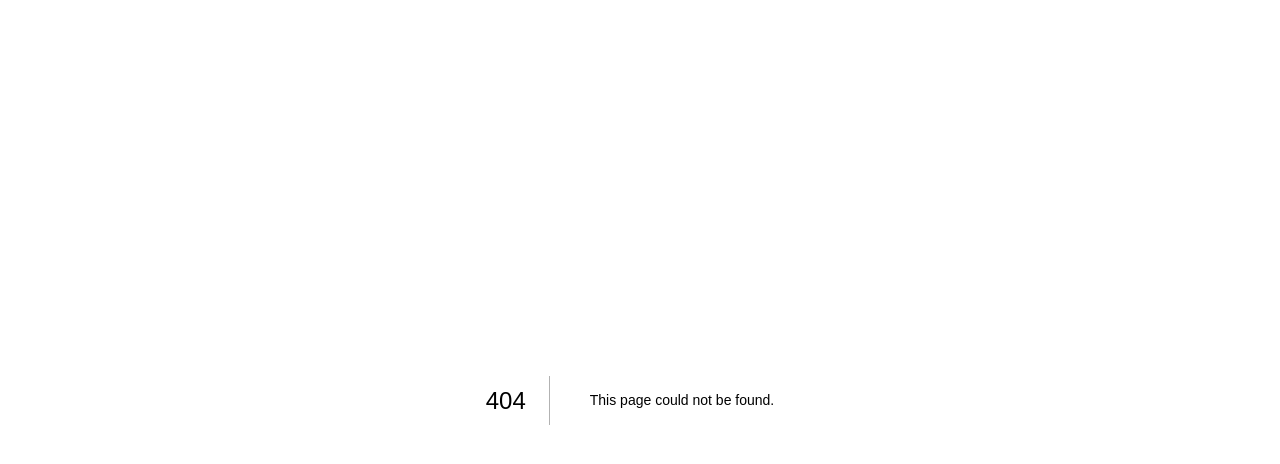
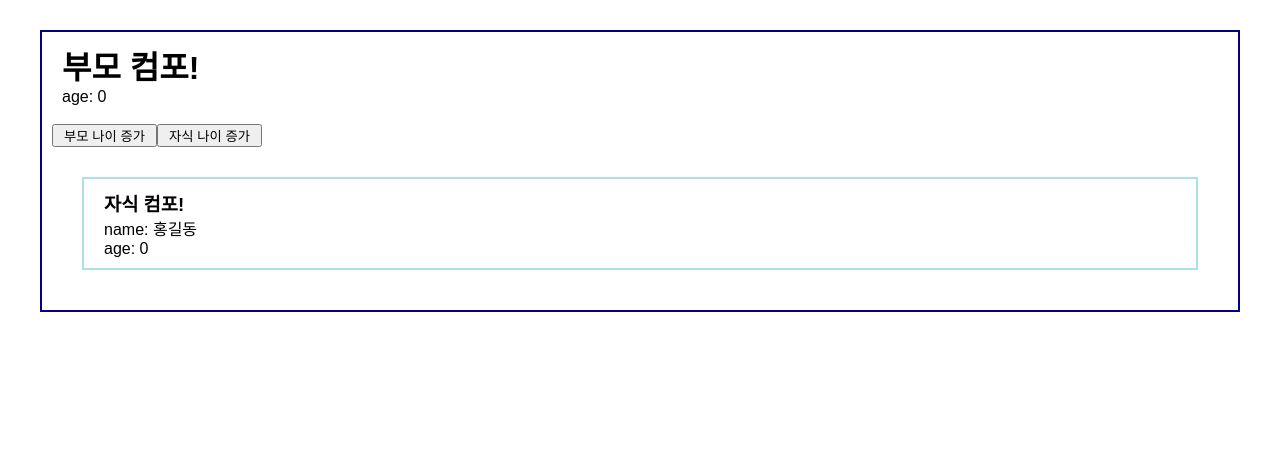
Before and after one commit to hyeun427/React-Hooks, a Next.js app: page /reactMemo in a window 1280 px wide. Before the commit this address had no page. Shown: the top 464 px of the page. Built offline with nearby package versions, Linux system fonts and the light colour scheme.

Commit message:
React.memo

```diff
--- a/pages/index.js
+++ b/pages/index.js
@@ -7,6 +7,7 @@ export default function Home() {
     display: flex;
     flex-direction: column;
   `;
+
   const Button = styled.button`
     margin: 10px;
     width: 200px;
@@ -46,6 +47,10 @@ export default function Home() {
     router.push("/useCallback");
   };
 
+  const onClickReactMemo = () => {
+    router.push("/reactMemo");
+  };
+
   return (
     <Wrapper>
       <Button onClick={onClickState}>useState로 출발🐤</Button>
@@ -54,6 +59,7 @@ export default function Home() {
       <Button onClick={onClickContext}>useContext로 출발💕</Button>
       <Button onClick={onClickMemo}>useMemo로 출발🎁</Button>
       <Button onClick={onClickCallback}>useCallback으로 출발👻</Button>
+      <Button onClick={onClickReactMemo}>React.memo로 출발🥶</Button>
     </Wrapper>
   );
 }
--- /dev/null
+++ b/pages/reactMemo/index.js
@@ -0,0 +1,9 @@
+import ReactmemoCompo1 from "../../src/7.react.memo/1";
+
+export default function ReactmemoPage() {
+  return (
+    <>
+      <ReactmemoCompo1 />
+    </>
+  );
+}
--- /dev/null
+++ b/src/7.react.memo/1/index.js
@@ -0,0 +1,28 @@
+import { useState } from "react";
+import Child from "../2";
+
+export default function ReactmemoCompo1() {
+  const [parentAge, setParentAge] = useState(0);
+  const [childAge, setChildAge] = useState(0);
+
+  const onClickParentAge = () => {
+    setParentAge(parentAge + 1);
+  };
+
+  const onClickChildAge = () => {
+    setChildAge(childAge + 1);
+  };
+
+  console.log("부모가 렌더링 되었습니다!");
+
+  return (
+    <div style={{ border: "2px solid navy", padding: "10px", margin: "30px" }}>
+      <h1>부모 컴포!</h1>
+      <p>age: {parentAge}</p>
+      <br />
+      <button onClick={onClickParentAge}>부모 나이 증가</button>
+      <button onClick={onClickChildAge}>자식 나이 증가</button>
+      <Child name={"홍길동"} age={childAge} />
+    </div>
+  );
+}
--- /dev/null
+++ b/src/7.react.memo/2/index.js
@@ -0,0 +1,20 @@
+import { memo } from "react";
+
+const Child = ({ name, age }) => {
+  console.log("자녀도 렌더링이 되었습니다!");
+  return (
+    <div
+      style={{
+        border: "2px solid powderblue",
+        padding: "10px",
+        margin: "30px",
+      }}
+    >
+      <h3>자식 컴포!</h3>
+      <p>name: {name}</p>
+      <p>age: {age}</p>
+    </div>
+  );
+};
+
+export default memo(Child);
```
